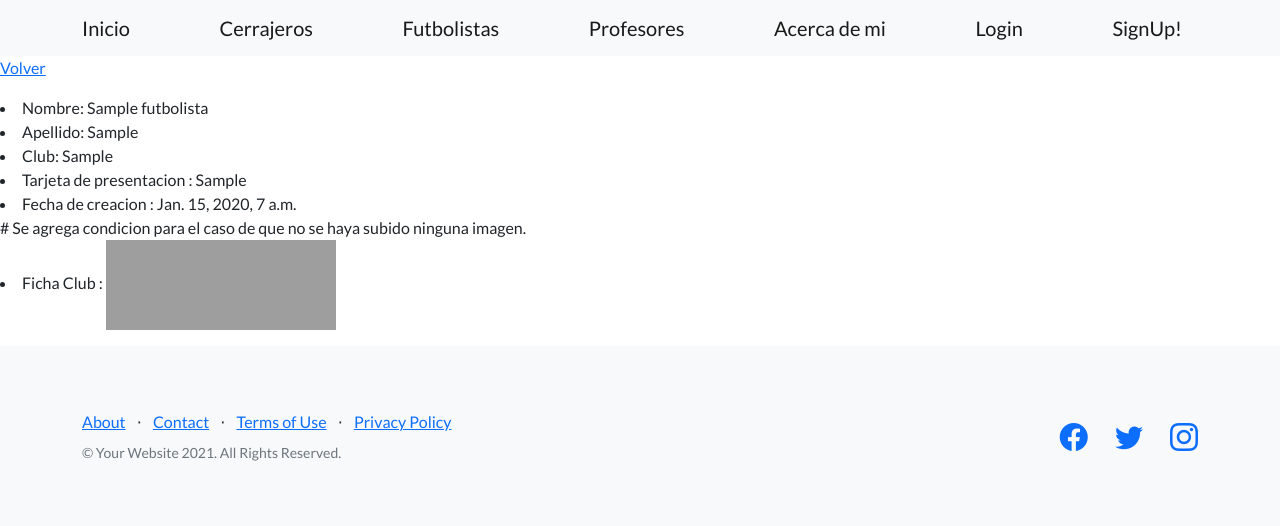
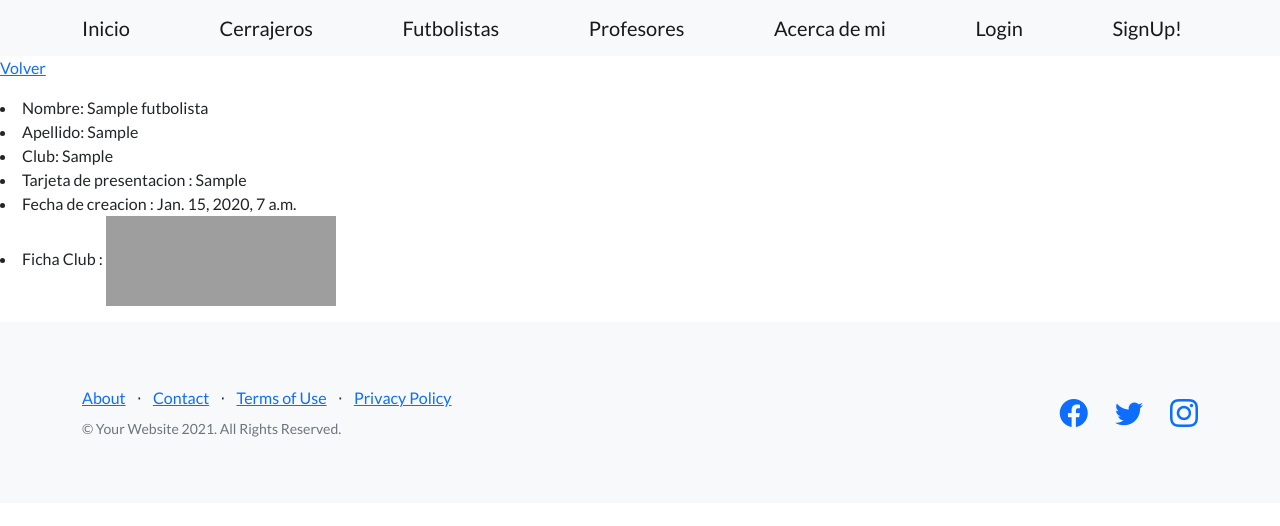
Before and after one commit to Matiasumz/Entrega1-Munoz, a Django app: page /profesionales/futbolistas/1/ in a window 1280 px wide. Shown: the top 526 px of the page. Run offline with Django 4.2, Linux system fonts and the light colour scheme; tables that the repository leaves empty hold one stand-in row (values such as "Sample post"); some libraries are stand-ins or nearby versions; grey boxes are pictures that could not be loaded.

Commit message:
Se borra comentario x2

```diff
--- a/profesionales/templates/profesionales/detalle_futbolista.html
+++ b/profesionales/templates/profesionales/detalle_futbolista.html
@@ -16,7 +16,7 @@
         <li>Club: {{object.club}}</li>
         <li>Tarjeta de presentacion : {{object.tarjeta_presentacion | safe }}</li>
         <li>Fecha de creacion : {{object.fecha_creacion}}</li>
-        {% if object.ficha_club.url != Null %}  # Se agrega condicion para el caso de que no se haya subido ninguna imagen.
+        {% if object.ficha_club.url != Null %}
                 <li>Ficha Club : <img src="{{object.ficha_club.url}}" width="230" height="90"  alt="ficha" </li>
         {% else %}
                 <li>Ficha club : No disponible</li>
```
